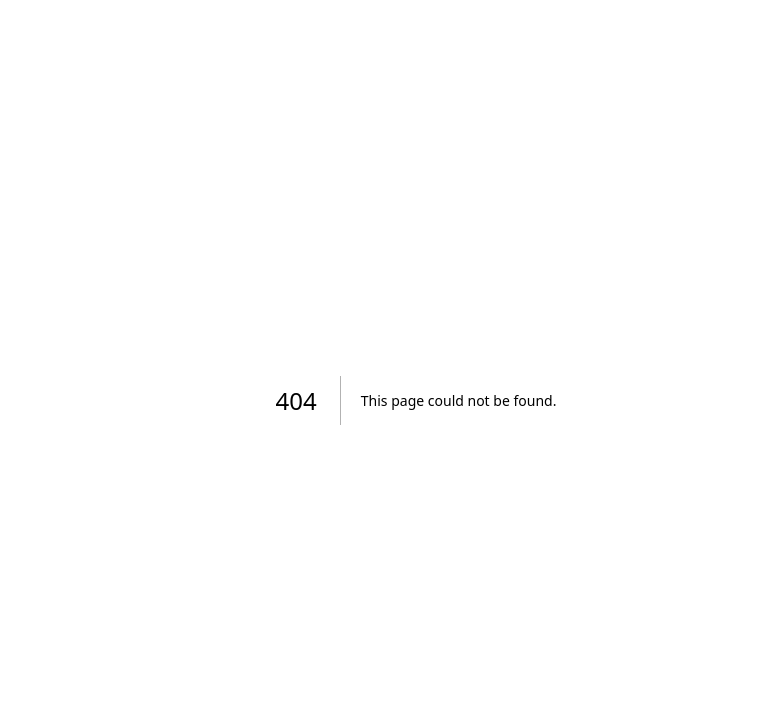
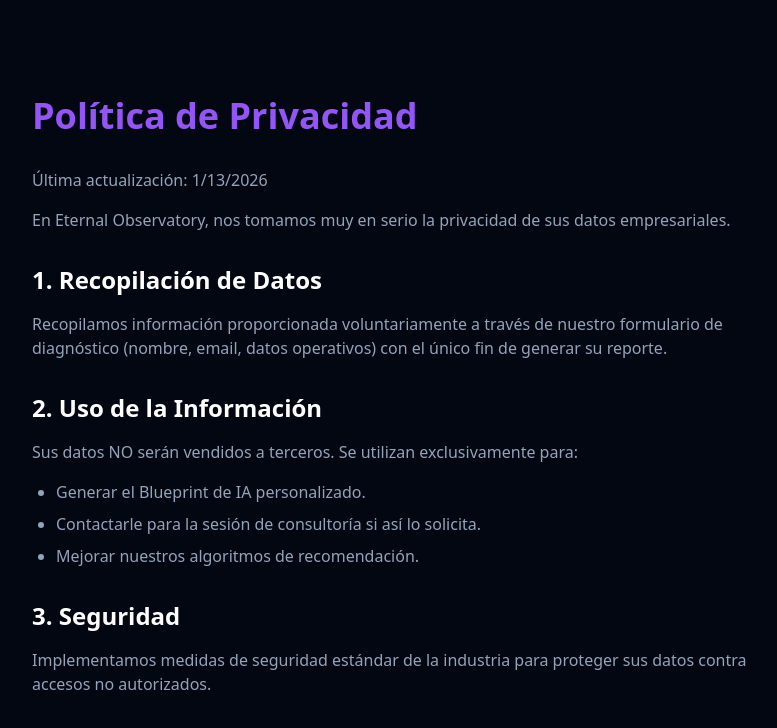
Before and after one commit to zapatacreativo-bit/eternal-test, a Next.js app: page /politica-de-privacidad in a window 1280 px wide. Before the commit this address had no page. Shown: the top 728 px of the page, without its empty margins (224-1001 px from the left). Built offline with nearby package versions, Linux system fonts and the light colour scheme.

Commit message:
feat: content updates

```diff
--- /dev/null
+++ b/app/condiciones-de-uso/page.tsx
@@ -0,0 +1,29 @@
+import { Metadata } from 'next';
+
+export const metadata: Metadata = {
+    title: 'Condiciones de Uso - Agencia IA',
+    robots: {
+        index: false,
+        follow: false,
+    },
+};
+
+export default function CondicionesDeUso() {
+    return (
+        <div className="min-h-screen bg-background text-foreground py-24 px-6">
+            <div className="max-w-3xl mx-auto space-y-6">
+                <h1 className="text-4xl font-bold mb-8 text-primary">Condiciones de Uso</h1>
+                <div className="space-y-4 text-muted-foreground">
+                    <p>Última actualización: {new Date().toLocaleDateString()}</p>
+                    <p>Bienvenido a Eternal Observatory. Al acceder a nuestro sitio web, acepta cumplir con las presentes condiciones de uso.</p>
+                    <h2 className="text-2xl font-semibold text-white mt-8">1. Uso del Servicio</h2>
+                    <p>Nuestros servicios de consultoría y blueprints de IA se proporcionan "tal cual". Nos reservamos el derecho de modificar o suspender el servicio en cualquier momento.</p>
+                    <h2 className="text-2xl font-semibold text-white mt-8">2. Propiedad Intelectual</h2>
+                    <p>Todo el contenido generado, incluyendo los Blueprints personalizados, son propiedad intelectual de la agencia hasta su entrega final.</p>
+                    <h2 className="text-2xl font-semibold text-white mt-8">3. Limitación de Responsabilidad</h2>
+                    <p>No nos hacemos responsables por decisiones de negocio tomadas basadas en nuestras proyecciones automatizadas.</p>
+                </div>
+            </div>
+        </div>
+    );
+}
--- /dev/null
+++ b/app/politica-de-privacidad/page.tsx
@@ -0,0 +1,34 @@
+import { Metadata } from 'next';
+
+export const metadata: Metadata = {
+    title: 'Política de Privacidad - Agencia IA',
+    robots: {
+        index: false,
+        follow: false,
+    },
+};
+
+export default function PoliticaDePrivacidad() {
+    return (
+        <div className="min-h-screen bg-background text-foreground py-24 px-6">
+            <div className="max-w-3xl mx-auto space-y-6">
+                <h1 className="text-4xl font-bold mb-8 text-primary">Política de Privacidad</h1>
+                <div className="space-y-4 text-muted-foreground">
+                    <p>Última actualización: {new Date().toLocaleDateString()}</p>
+                    <p>En Eternal Observatory, nos tomamos muy en serio la privacidad de sus datos empresariales.</p>
+                    <h2 className="text-2xl font-semibold text-white mt-8">1. Recopilación de Datos</h2>
+                    <p>Recopilamos información proporcionada voluntariamente a través de nuestro formulario de diagnóstico (nombre, email, datos operativos) con el único fin de generar su reporte.</p>
+                    <h2 className="text-2xl font-semibold text-white mt-8">2. Uso de la Información</h2>
+                    <p>Sus datos NO serán vendidos a terceros. Se utilizan exclusivamente para:</p>
+                    <ul className="list-disc pl-6 space-y-2">
+                        <li>Generar el Blueprint de IA personalizado.</li>
+                        <li>Contactarle para la sesión de consultoría si así lo solicita.</li>
+                        <li>Mejorar nuestros algoritmos de recomendación.</li>
+                    </ul>
+                    <h2 className="text-2xl font-semibold text-white mt-8">3. Seguridad</h2>
+                    <p>Implementamos medidas de seguridad estándar de la industria para proteger sus datos contra accesos no autorizados.</p>
+                </div>
+            </div>
+        </div>
+    );
+}
--- a/components/funnel/ContactForm.tsx
+++ b/components/funnel/ContactForm.tsx
@@ -8,13 +8,20 @@
 import { Label } from "@/components/ui/label";
 import { ArrowRight } from "lucide-react";
 
+import { Checkbox } from "@/components/ui/checkbox";
+
 interface ContactFormProps {
     onSubmit: (data: ContactFormData) => void;
 }
 
 export function ContactForm({ onSubmit }: ContactFormProps) {
-    const { register, handleSubmit, formState: { errors } } = useForm<ContactFormData>({
+    const { register, handleSubmit, setValue, formState: { errors } } = useForm<ContactFormData>({
         resolver: zodResolver(contactSchema),
+        defaultValues: {
+            name: "",
+            email: "",
+            termsAccepted: false // Initialize
+        }
     });
 
     return (
@@ -42,6 +49,19 @@
                 {errors.email && <p className="text-red-400 text-sm">{errors.email.message}</p>}
             </div>
 
+            <div className="flex items-start space-x-2 pt-2">
+                <Checkbox
+                    id="terms"
+                    onCheckedChange={(checked) => {
+                        setValue("termsAccepted", checked === true ? true : false, { shouldValidate: true });
+                    }}
+                />
+                <Label htmlFor="terms" className="text-sm text-muted-foreground leading-none peer-disabled:cursor-not-allowed peer-disabled:opacity-70">
+                    Acepto las <a href="/condiciones-de-uso" target="_blank" className="underline hover:text-primary">Condiciones de Uso</a> y la <a href="/politica-de-privacidad" target="_blank" className="underline hover:text-primary">Política de Privacidad</a>.
+                </Label>
+            </div>
+            {errors.termsAccepted && <p className="text-red-400 text-sm">{errors.termsAccepted.message}</p>}
+
             <Button type="submit" size="lg" className="w-full text-lg h-12 bg-primary hover:bg-primary/90">
                 Comenzar Diagnóstico
                 <ArrowRight className="ml-2 w-5 h-5" />
--- a/lib/schemas.ts
+++ b/lib/schemas.ts
@@ -3,6 +3,9 @@
 export const contactSchema = z.object({
     name: z.string().min(2, "El nombre es requerido"),
     email: z.string().email("Email inválido"),
+    termsAccepted: z.boolean().refine(val => val === true, {
+        message: "Debes aceptar las condiciones",
+    }),
 });
 
 export const questionnaireSchema = z.object({
```
